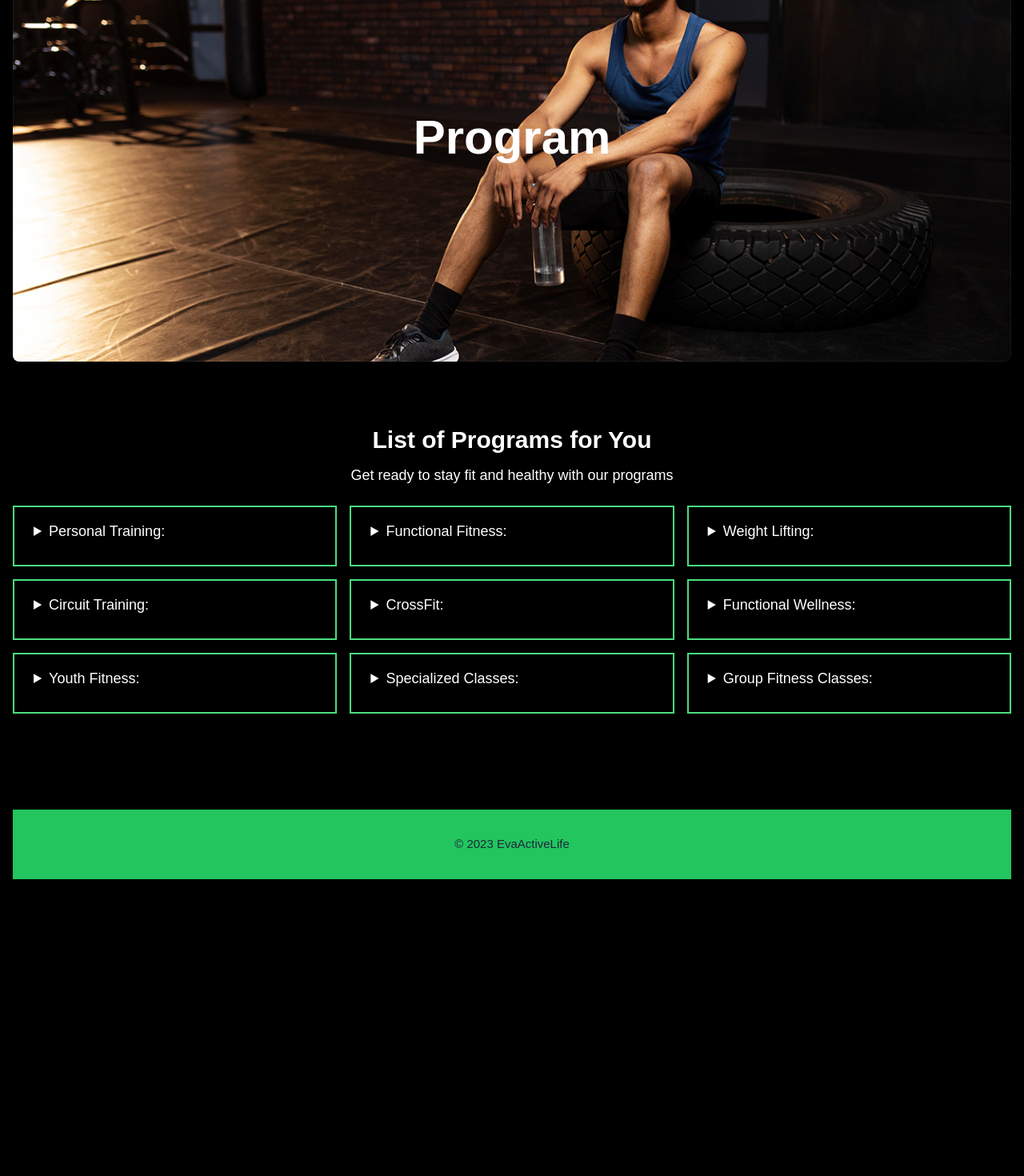
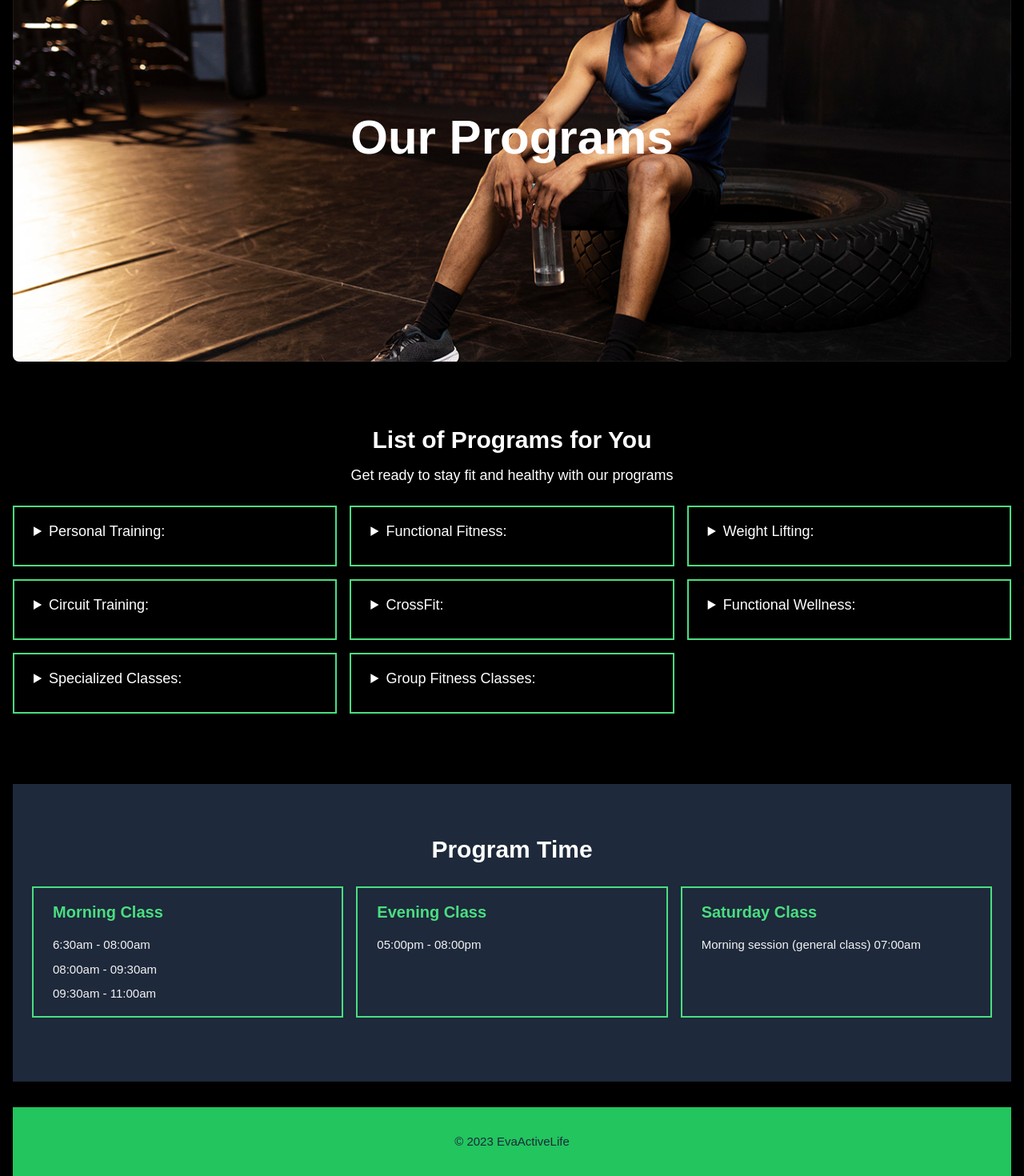
Before and after one commit to paulynson/evaactivelife_gym_and_fitness, a React (Vite) app: page /program in a window 1280 px wide. Shown: the part 300-1770 px from the top of the page at 80% size. Before the commit the page ends 1399 px from the top, so only its background shows below. Built offline with nearby package versions, Linux system fonts and the light colour scheme; the HTML template or start-up script is replaced by a standard one.

Commit message:
Updated content

```diff
--- a/src/components/homepage_components/Hero.jsx
+++ b/src/components/homepage_components/Hero.jsx
@@ -5,22 +5,25 @@ import { GoPlay } from "react-icons/go";
 const HeroSection = () => {
   return (
     <section className="my-12 grid grid-cols-12 gap-4 items-center ">
-      <div className="lg:col-span-6 col-span-12">
+      <div className="lg:col-span-6 col-span-12 lg:text-left text-center">
         <h1 className="lg:text-5xl text-[2.5rem] font-bold leading-normal">
           Attain a Fit Physique Through Optimal Exercise Routines
         </h1>
-        <p className="py-6">
+        <p className="py-6 lg:text-left text-center">
           We are dedicated to assisting you in achieving a sound body and a
           tranquil mind using the transformative influence of fitness.
         </p>
-        <div className="flex gap-4">
+        <div className="flex gap-4 lg:justify-start justify-center">
           <Link
             to="/membership"
             className="py-3 px-6 bg-green-400 text-white hover:bg-green-600 rounded-full "
           >
             Get Started
           </Link>
-          <a href="#/" className="flex items-center hover:text-green-400">
+          <a
+            href="#/"
+            className="flex lg:justify-start justify-center items-center hover:text-green-400"
+          >
             <GoPlay className="text-3xl mr-2" /> <span>Watch Video</span>
           </a>
         </div>
--- a/src/components/homepage_components/MainSection.jsx
+++ b/src/components/homepage_components/MainSection.jsx
@@ -20,7 +20,7 @@ const MainSection = () => {
             className="w-full h-full rounded-lg lg:block hidden"
           />
         </div>
-        <article className="space-y-6 lg:col-span-6 col-span-12 lg:order-last order-1">
+        <article className="space-y-6 lg:col-span-6 col-span-12 lg:order-last order-1 lg:px-12 px-2">
           <h3 className="text-3xl font-bold">
             Prepare yourself to achieve your fitness objectives.
           </h3>
--- a/src/features/pages/about/About.jsx
+++ b/src/features/pages/about/About.jsx
@@ -18,8 +18,8 @@ const About = () => {
         />
       </Helmet>
       {/* Hero section */}
-      <section className="flex flex-col items-center justify-center relative ">
-        <h1 className="lg:text-6xl text-4xl font-bold text-black mb-4 absolute left-1/2 top-1/2 -translate-x-1/2 -translate-y-1/2">
+      <section className="flex flex-col items-center justify-center relative text-center ">
+        <h1 className="lg:text-6xl text-4xl font-bold text-black mb-4 absolute left-1/2 top-1/2 -translate-x-1/2 -translate-y-1/2 text-center">
           About Us
         </h1>
         <img
--- a/src/features/pages/contact/Contact.jsx
+++ b/src/features/pages/contact/Contact.jsx
@@ -17,8 +17,8 @@ const Contact = () => {
       </Helmet>
 
       {/* Hero Section */}
-      <section className="flex flex-col items-center justify-center relative ">
-        <h1 className="lg:text-6xl text-4xl font-bold text-green-500 mb-4 absolute left-1/2 top-1/2 -translate-x-1/2 -translate-y-1/2">
+      <section className="flex flex-col items-center justify-center relative text-center">
+        <h1 className="lg:text-6xl text-4xl font-bold text-green-500 mb-4 absolute left-1/2 top-1/2 -translate-x-1/2 -translate-y-1/2 text-center">
           Contact Us
         </h1>
         <img
--- a/src/features/pages/membership/Membership.jsx
+++ b/src/features/pages/membership/Membership.jsx
@@ -64,8 +64,8 @@ const Membership = () => {
         />
       </Helmet>
 
-      <section className="flex flex-col items-center justify-center relative ">
-        <h1 className="lg:text-6xl text-4xl font-bold text-green-600 mb-4 absolute left-1/2 top-1/2 -translate-x-1/2 -translate-y-1/2">
+      <section className="flex flex-col items-center justify-center relative text-center">
+        <h1 className="lg:text-6xl text-4xl font-bold text-green-600 mb-4 absolute left-1/2 top-1/2 text-center -translate-x-1/2 -translate-y-1/2">
           Membership
         </h1>
         <img
--- a/src/features/pages/program/Program.jsx
+++ b/src/features/pages/program/Program.jsx
@@ -13,9 +13,9 @@ const Program = () => {
           href="https://evaactivelifegym.netlify.app/program"
         />
       </Helmet>
-      <section className="flex flex-col items-center justify-center relative ">
-        <h1 className="lg:text-6xl text-4xl font-bold text-white mb-4 absolute left-1/2 top-1/2 -translate-x-1/2 -translate-y-1/2">
-          Program
+      <section className="flex flex-col items-center justify-center relative text-center">
+        <h1 className="lg:text-6xl text-4xl font-bold text-white mb-4 absolute left-1/2 top-1/2 -translate-x-1/2 -translate-y-1/2 text-center">
+          Our Programs
         </h1>
         <img
           src={program_hero}
@@ -123,18 +123,8 @@ const Program = () => {
               </ul>
             </article>
           </details>
+
           {/* eight section */}
-          <details className="col-span-12 lg:col-span-4 md:col-span-6  border-green-400 border-2 py-4 px-6">
-            <summary className="text-white text-lg mb-3 hover:text-green-400 cursor-pointer">
-              Youth Fitness:{" "}
-            </summary>
-            <article>
-              <ul className="text-white text-sm list-disc ml-4">
-                <li> Fitness programs designed for children and teenagers.</li>
-              </ul>
-            </article>
-          </details>
-          {/* seventh section */}
           <details className="col-span-12 lg:col-span-4 md:col-span-6  border-green-400 border-2 py-4 px-6">
             <summary className="text-white text-lg mb-3 hover:text-green-400 cursor-pointer">
               Specialized Classes:{" "}
@@ -187,6 +177,44 @@ const Program = () => {
           </details>
         </section>
       </section>
+
+      {/* Program Time */}
+      <section className="py-16 bg-slate-800">
+        <h2 className="text-3xl font-bold mb-3 text-white text-center">
+          Program Time
+        </h2>
+
+        <section className="py-4 px-6">
+          <div className="grid lg:grid-cols-12  gap-4 ">
+            <div className=" col-span-12 lg:col-span-4 md:col-span-6 sm:col-span-6 border-green-400 border-2 py-4 px-6">
+              <h3 className="text-xl font-bold text-green-400 mb-4">
+                Morning Class
+              </h3>
+              <ul className="space-y-2">
+                <li>6:30am - 08:00am</li>
+                <li>08:00am - 09:30am</li>
+                <li>09:30am - 11:00am</li>
+              </ul>
+            </div>
+            <div className="col-span-12 lg:col-span-4 md:col-span-6 sm:col-span-6 border-green-400 border-2 py-4 px-6">
+              <h3 className="text-xl font-bold text-green-400 mb-4">
+                Evening Class
+              </h3>
+              <ul className="space-y-2">
+                <li>05:00pm - 08:00pm</li>
+              </ul>
+            </div>
+            <div className="col-span-12 lg:col-span-4 md:col-span-6 sm:col-span-6  border-green-400 border-2 py-4 px-6">
+              <h3 className="text-xl font-bold text-green-400 mb-4">
+                Saturday Class
+              </h3>
+              <ul className="space-y-2">
+                <li> Morning session (general class) 07:00am</li>
+              </ul>
+            </div>
+          </div>
+        </section>
+      </section>
     </section>
   );
 };
```
